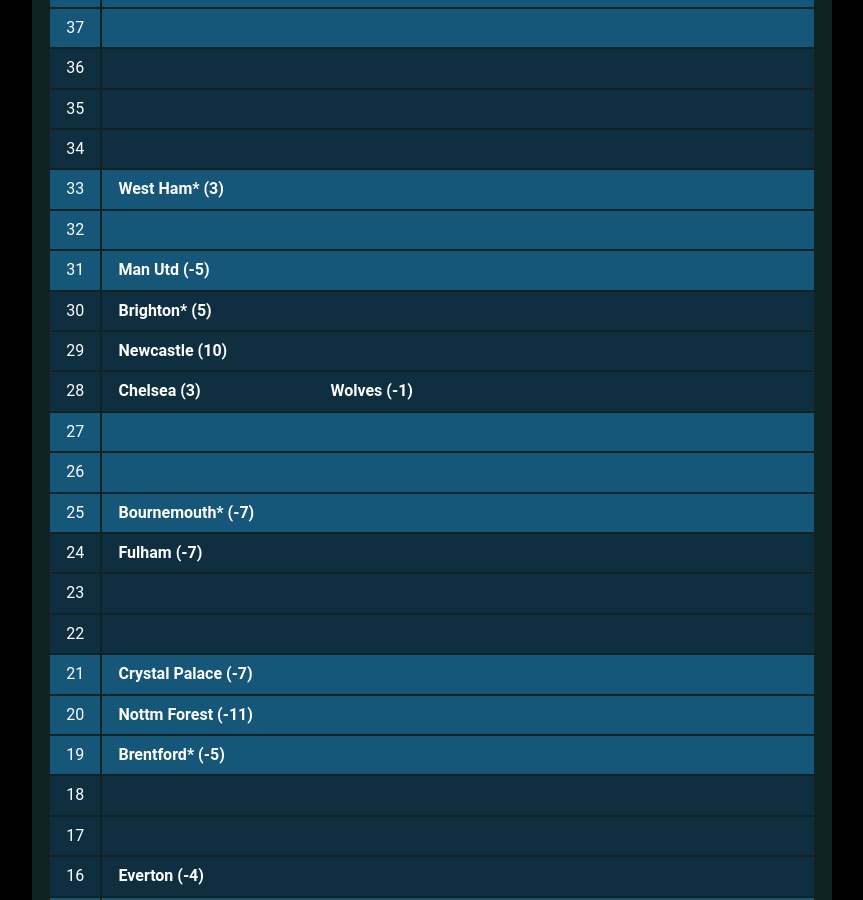
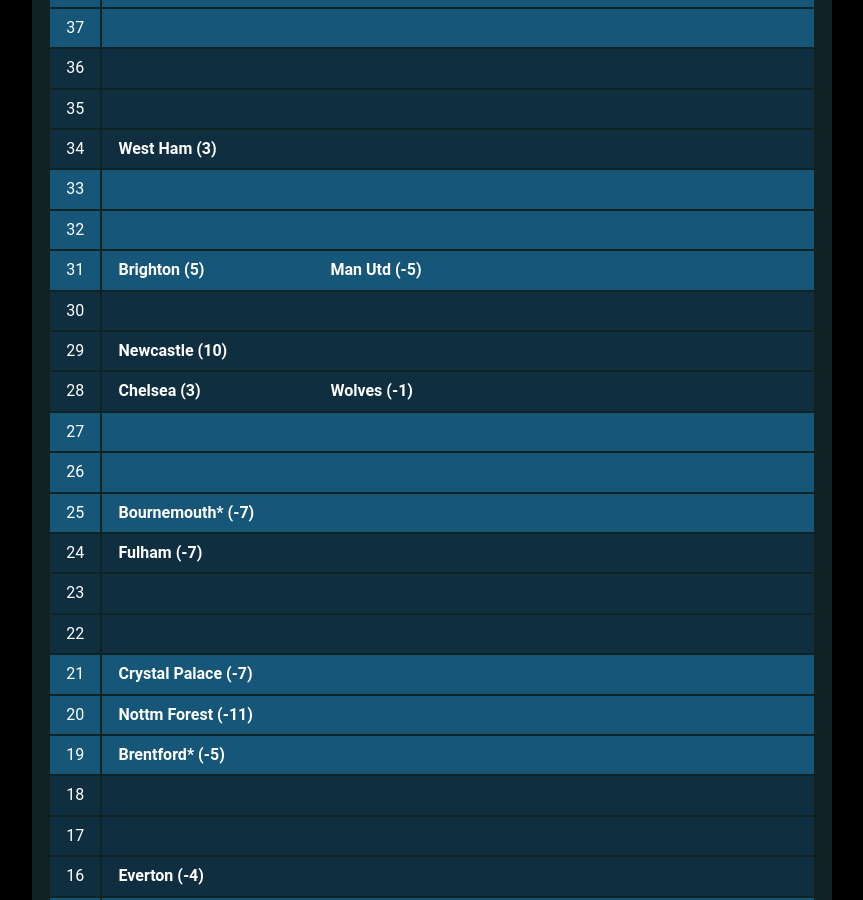
Before and after one commit to muru/muru.github.io, a Jekyll site: the page built from resources.md, in a window 1280 px wide and 900 px high, scrolled down 1800 px. Shown: the whole window, without its empty margins (208-1071 px from the left). Built offline with Jekyll 4.4.1, drawn with Linux system fonts in a browser that asks for light colours; some web fonts are replaced; some of the changed text lies outside the part shown.

Commit message:
updated cann-table: Thu  4 Jan 02:08:08 JST 2024

```diff
--- a/cann-table.html
+++ b/cann-table.html
@@ -63,12 +63,12 @@
 	<tr class="cann-row-2">
 		<td class="cann-point">34</td>
 		<td class="cann-clubs">
+			<span class="club-name">West Ham (3)</span>
 		</td>
  	</tr>
 	<tr class="cann-row-1">
 		<td class="cann-point">33</td>
 		<td class="cann-clubs">
-			<span class="club-name">West Ham* (3)</span>
 		</td>
  	</tr>
 	<tr class="cann-row-1">
@@ -79,13 +79,13 @@
 	<tr class="cann-row-1">
 		<td class="cann-point">31</td>
 		<td class="cann-clubs">
+			<span class="club-name">Brighton (5)</span>
 			<span class="club-name">Man Utd (-5)</span>
 		</td>
  	</tr>
 	<tr class="cann-row-2">
 		<td class="cann-point">30</td>
 		<td class="cann-clubs">
-			<span class="club-name">Brighton* (5)</span>
 		</td>
  	</tr>
 	<tr class="cann-row-2">
```
Also changed, not shown: other parts of cann-table.html (+1 -1 lines).
